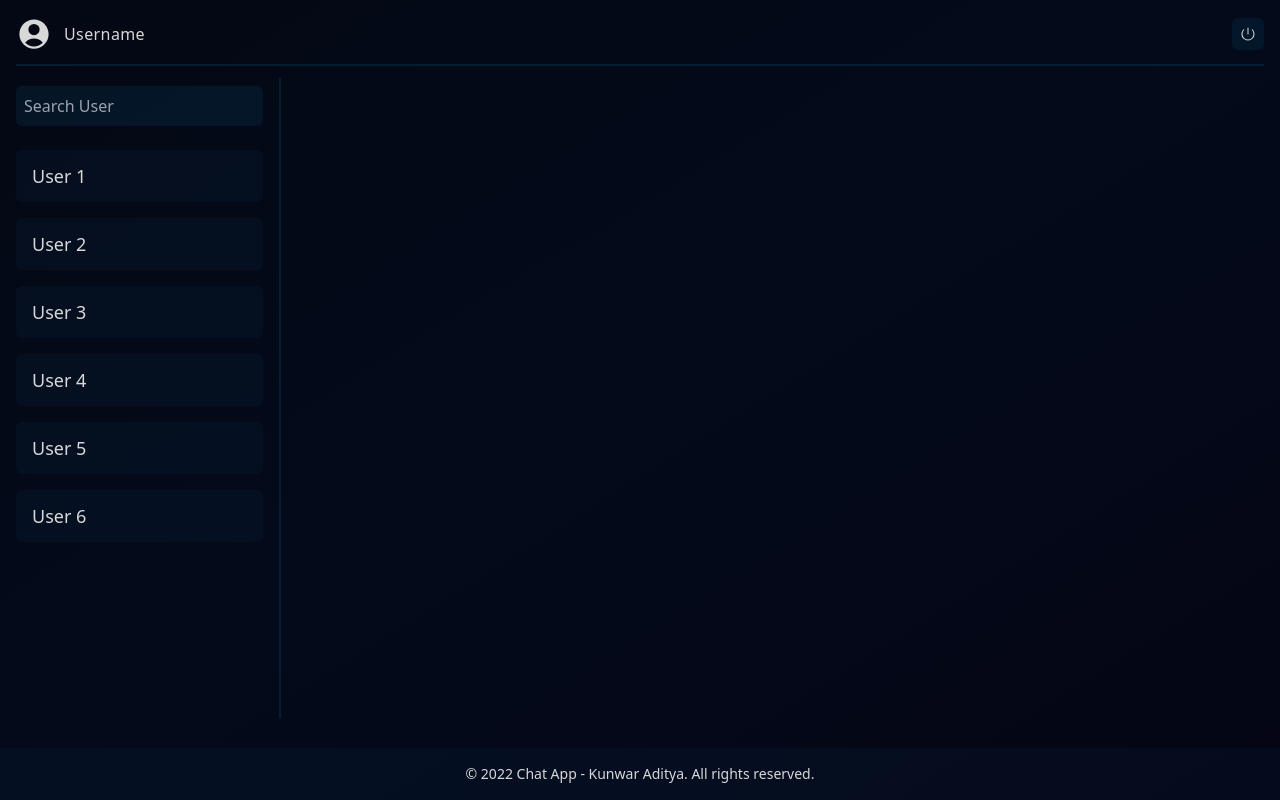
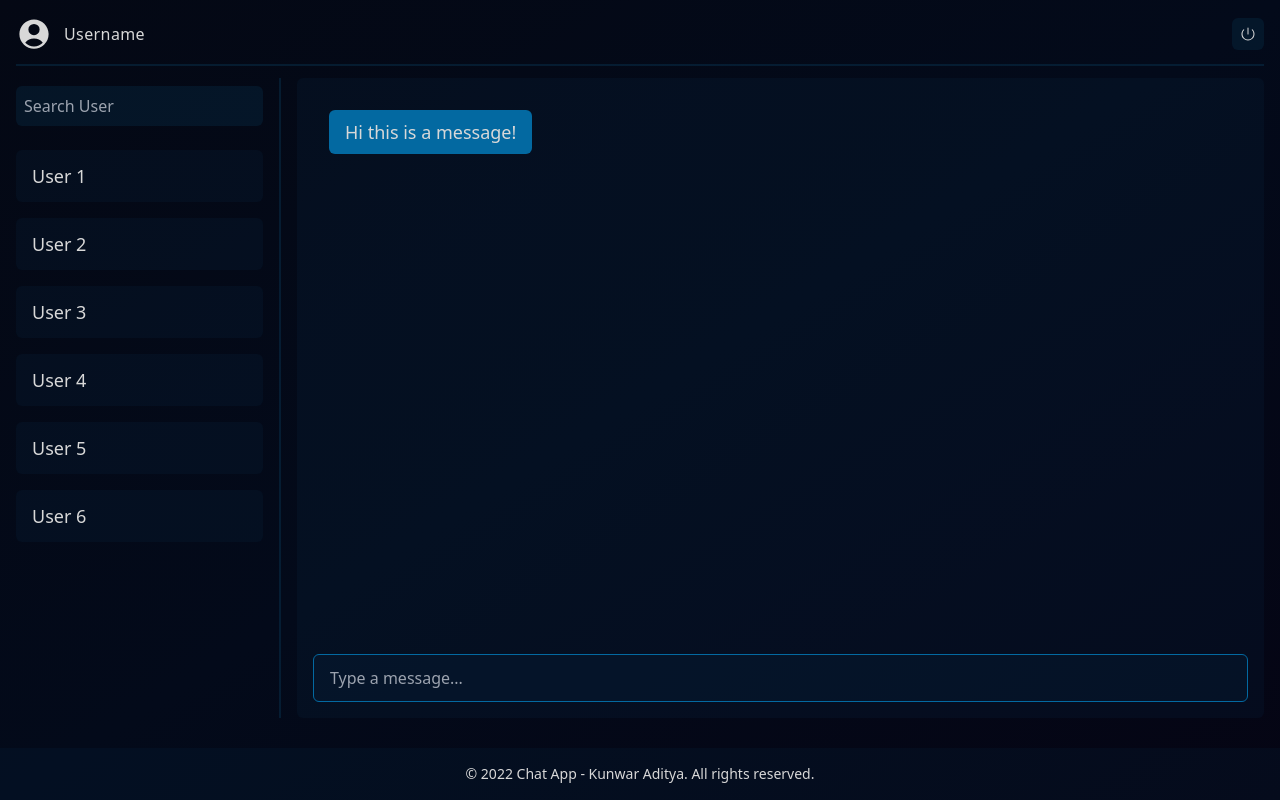
Before and after one commit to Kunwar-Aditya-Codes/chat-app, a React (Vite) app in the folder client/: page /chat in a window 1280 px wide. Built offline with nearby package versions, Linux system fonts and the light colour scheme.

Commit message:
added: chat container

```diff
--- a/client/src/Pages/Chat.jsx
+++ b/client/src/Pages/Chat.jsx
@@ -1,3 +1,4 @@
+import ChatContainer from '../components/ChatContainer';
 import ChatSidePanel from '../components/ChatSidePanel';
 import UserInfoTab from '../components/UserInfoTab';
 
@@ -7,6 +8,7 @@ const Chat = () => {
       <UserInfoTab />
       <div className='flex h-full '>
         <ChatSidePanel />
+        <ChatContainer />
       </div>
     </div>
   );
--- /dev/null
+++ b/client/src/components/ChatContainer.jsx
@@ -0,0 +1,21 @@
+const ChatContainer = () => {
+  return (
+    <div className='flex h-[40rem] flex-grow flex-col  rounded-md bg-sky-900/10 p-4'>
+      <div className='mb-4  flex-grow overflow-y-scroll p-4'>
+        <h1 className='w-fit rounded-md bg-sky-700 py-2 px-4 text-lg font-light'>
+          Hi this is a message!
+        </h1>
+      </div>
+
+      <div>
+        <input
+          type='text'
+          autoFocus
+          className='h-12 w-full rounded-md border border-sky-700 bg-sky-900/10 p-4 outline-none'
+          placeholder='Type a message...'
+        />
+      </div>
+    </div>
+  );
+};
+export default ChatContainer;
--- a/client/src/components/ChatSidePanel.jsx
+++ b/client/src/components/ChatSidePanel.jsx
@@ -1,11 +1,11 @@
 const ChatSidePanel = () => {
   return (
-    <div className='flex  h-[40rem] flex-col  space-y-6 border-r-2 border-r-sky-900/30 pr-4'>
+    <div className='mr-4  flex h-[40rem]  flex-col space-y-6 border-r-2 border-r-sky-900/30 pr-4'>
       <div className='mt-2'>
         <input
           type='text'
           placeholder='Search User'
-          className='rounded-md bg-sky-900/20 px-2 py-2  outline-none'
+          className='rounded-md bg-sky-900/20 px-2 py-2 outline-none'
         />
       </div>
       <div className='flex flex-col space-y-4 overflow-y-scroll text-lg'>
--- a/client/src/components/UserInfoTab.jsx
+++ b/client/src/components/UserInfoTab.jsx
@@ -8,7 +8,7 @@ const UserInfoTab = () => {
         <h1>Username</h1>
       </div>
       <div>
-        <button className='rounded-md bg-sky-900/20 p-2 transition ease-in hover:bg-sky-900/90'>
+        <button className='rounded-md bg-sky-900/20 p-2 transition ease-in hover:bg-sky-700'>
           <PowerIcon className='h-4 w-4' />
         </button>
       </div>
```
